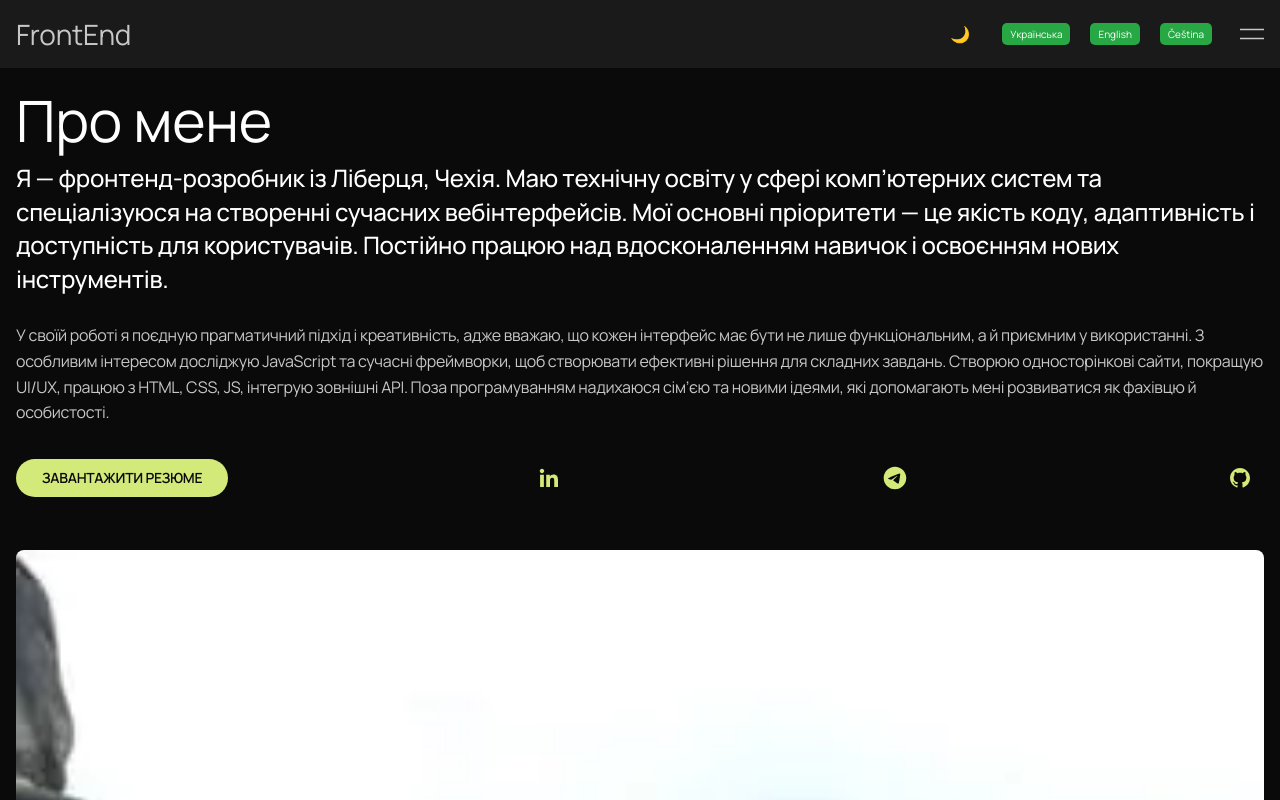
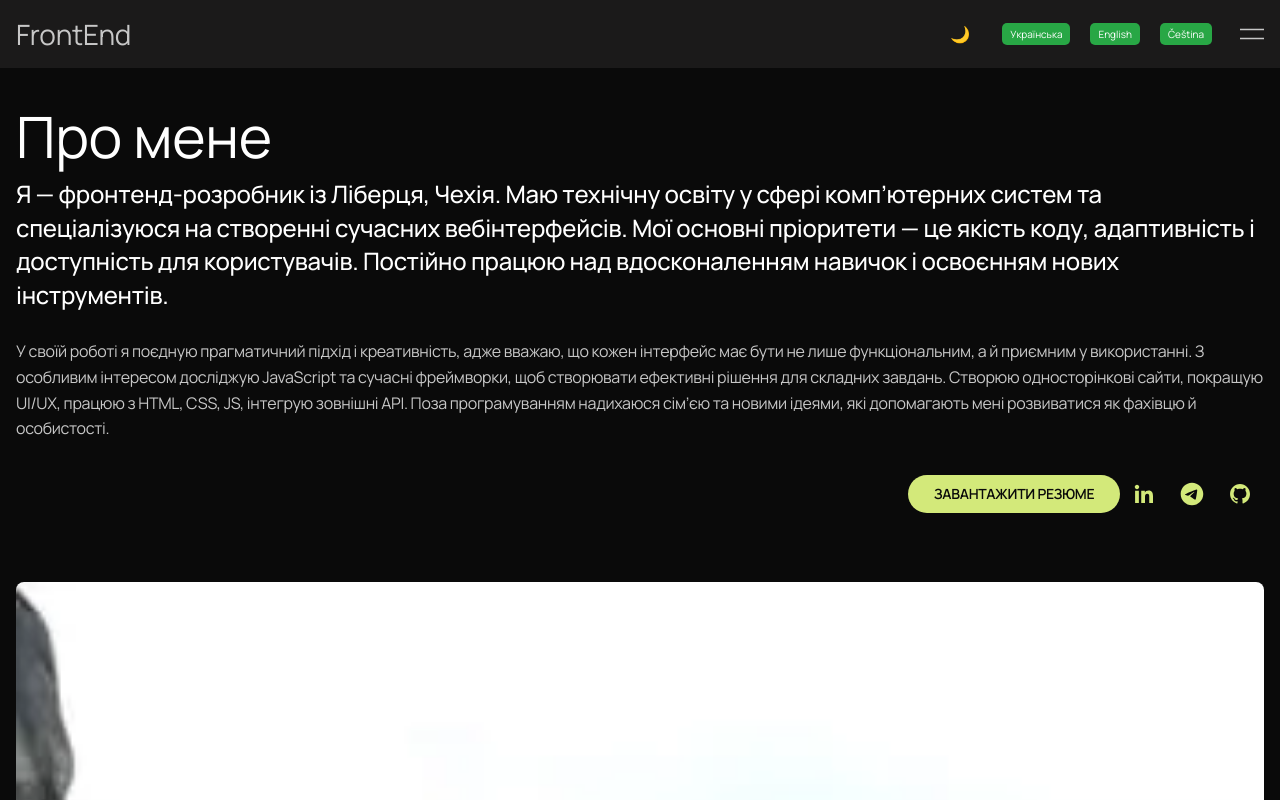
Before and after one commit to ljresetl/portfolio-frontend-react, a React (Vite) app: page / in a window 1280 px wide. Shown: the top 800 px of the page. Built offline with nearby package versions, Linux system fonts and the light colour scheme.

Commit message:
aboutMe-768

```diff
--- a/src/components/About-me/AboutMe.module.scss
+++ b/src/components/About-me/AboutMe.module.scss
@@ -70,3 +70,15 @@
     }
   }
 }
+
+// планшет
+
+@media (min-width: 768px) {
+  .aboutme {
+    padding: 40px 0px;
+  }
+
+  .button_a_a {
+    justify-content: flex-end;
+  }
+}
```
